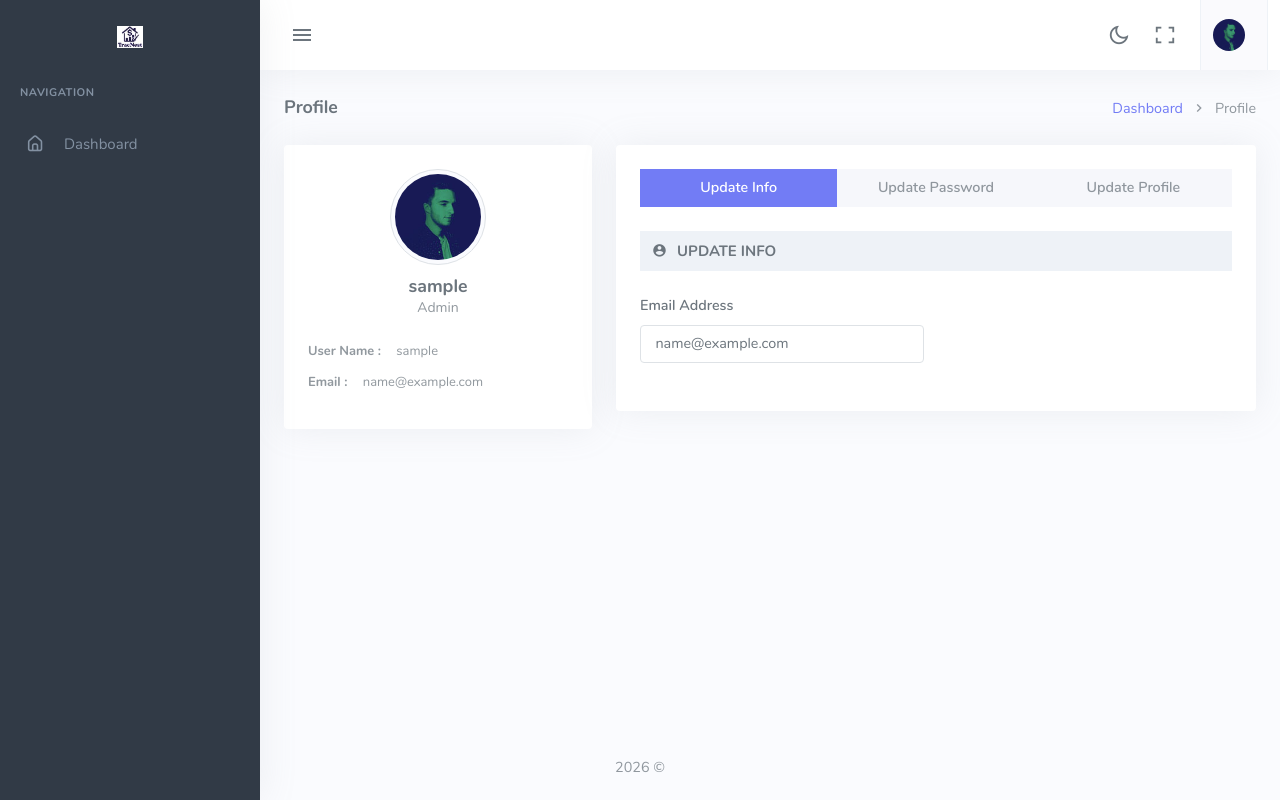
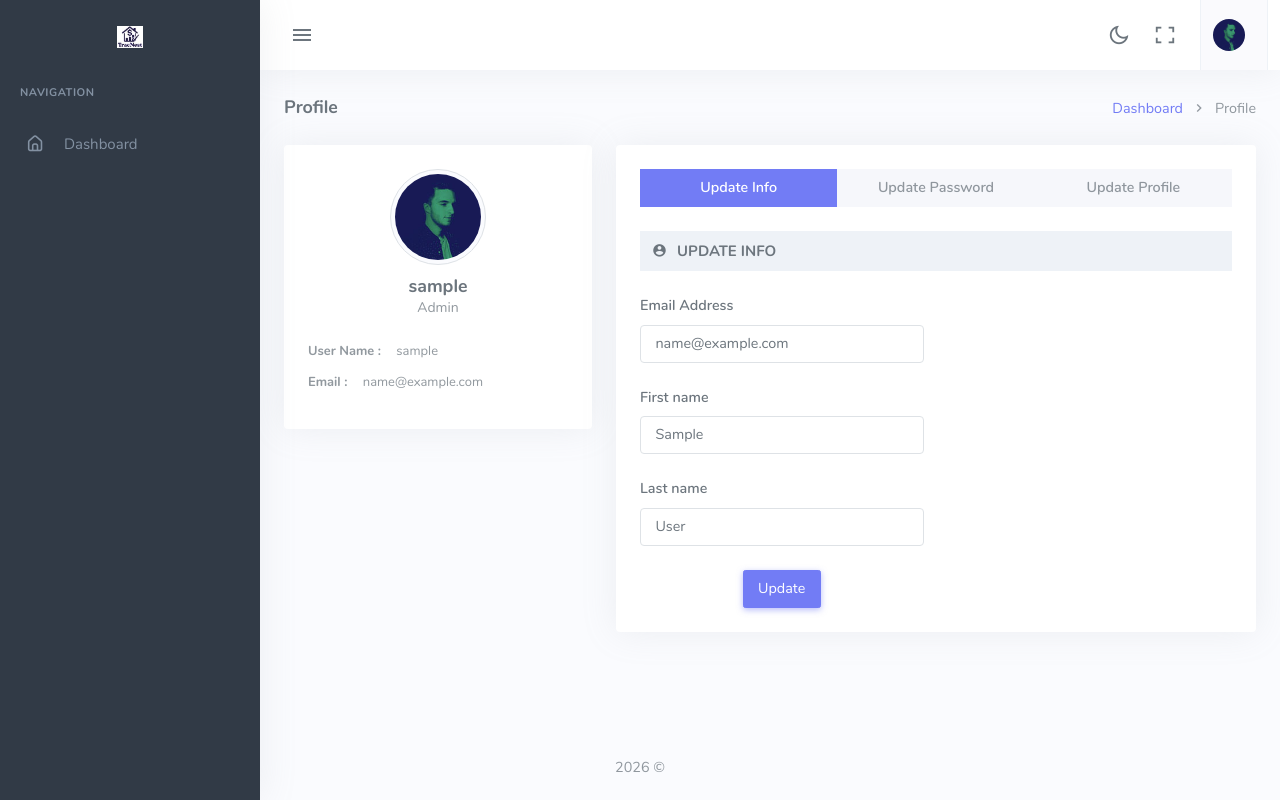
Before and after one commit to devgeektech/ai_saas_fitness_stuido, a Django app: page /studio/admin/profile in a window 1280 px wide. Run offline with Django 4.2, Linux system fonts and the light colour scheme; the visitor is signed in with stand-in values (Sample User, id 1); data comes from the database, SQL or seed files in the repository; data that the repository does not hold is empty; some libraries are stand-ins or nearby versions.

Commit message:
add first and last name field in profile setting

```diff
--- a/studio/templates/studio/profile.html
+++ b/studio/templates/studio/profile.html
@@ -74,6 +74,27 @@
                                                 <input type="email" class="form-control" placeholder="Enter email" value="{{user.email}}" readonly>
                                             </div>
                                         </div>
+                                    </div>
+                                    <div class="row">
+                                        <div class="col-md-6">
+                                            <div class="mb-3">
+                                                <label for="firstname" class="form-label">First name</label>
+                                                <input type="text" class="form-control" name="first_name" value="{{user.first_name|default:'' }}">
+                                            </div>
+                                        </div>
+                                    </div>
+                                    <div class="row">
+                                        <div class="col-md-6">
+                                            <div class="mb-3">
+                                                <label for="lastname" class="form-label">Last name</label>
+                                                <input type="text" name="last_name" class="form-control" value="{{user.last_name|default:'' }}">
+                                            </div>
+                                        </div>
+                                    </div>
+                                    <div class="justify-content-end row">
+                                            <div class="col-10">
+                                                <button type="submit" class="btn btn-primary" id="updatePasswordBtn">Update</button>
+                                            </div>
                                     </div>
                                 </form>
                             </div>
--- a/studio/views/views.py
+++ b/studio/views/views.py
@@ -46,31 +46,36 @@ def studio_admin_profile(request):
             })
         if request.method == "POST" and request.POST.get('type') == "update_info":
             try:
-                image = request.FILES.get("image")
-                phone = request.POST.get("phone")
+                # image = request.FILES.get("image")
+                # phone = request.POST.get("phone")
+                first_name = request.POST.get("first_name").strip()
+                last_name = request.POST.get("last_name").strip()
                 user = request.user
 
                 # Change Profile Picture
-                if image is not None:
-                    old_image = user.image
-                    original_file_name = image.name
-                    file_extension = original_file_name.split(".")[-1]
-                    unique_name = generate_random_string(6)
-                    new_image_name = f"{unique_name}.{file_extension}"
-                    # Save the avatar with the new name
-                    fs = FileSystemStorage(location="media/studios/user/")
-                    new_image = fs.save(new_image_name, image)
-                    user.image = f"studios/user/{new_image_name}"
+                # if image is not None:
+                #     old_image = user.image
+                #     original_file_name = image.name
+                #     file_extension = original_file_name.split(".")[-1]
+                #     unique_name = generate_random_string(6)
+                #     new_image_name = f"{unique_name}.{file_extension}"
+                #     # Save the avatar with the new name
+                #     fs = FileSystemStorage(location="media/studios/user/")
+                #     new_image = fs.save(new_image_name, image)
+                #     user.image = f"studios/user/{new_image_name}"
 
-                    try:
-                        # Delete the old image
-                        os.remove(old_image.path)
-                    except Exception as ex:
-                        pass
+                #     try:
+                #         # Delete the old image
+                #         os.remove(old_image.path)
+                #     except Exception as ex:
+                #         pass
+
+                user.first_name = first_name
+                user.last_name = last_name
 
                 user.save()
                 messages.success(request, PROFILE_UPDATED_SUCCESS)
-                return redirect("profile")
+                return redirect("studio-admin-profile")
 
             except Exception as ex:
                 messages.error(request, str(ex))
@@ -88,11 +93,11 @@ def studio_admin_profile(request):
                         user.save()
                         login(request, user)
                         messages.success(request, PROFILE_UPDATED_SUCCESS)
-                        return redirect("profile")
+                        return redirect("studio-admin-profile")
                     messages.error(request, INVALID_PASSWORD)
-                    return redirect("profile")
+                    return redirect("studio-admin-profile")
                 messages.error(request, INVALID_OLD_PASSWORD)
-                return redirect("profile")
+                return redirect("studio-admin-profile")
             except Exception as ex:
                 messages.error(request, str(ex))
                 context = {ERROR:str(ex),"return_url":"/studio/admin/profile"}
```
